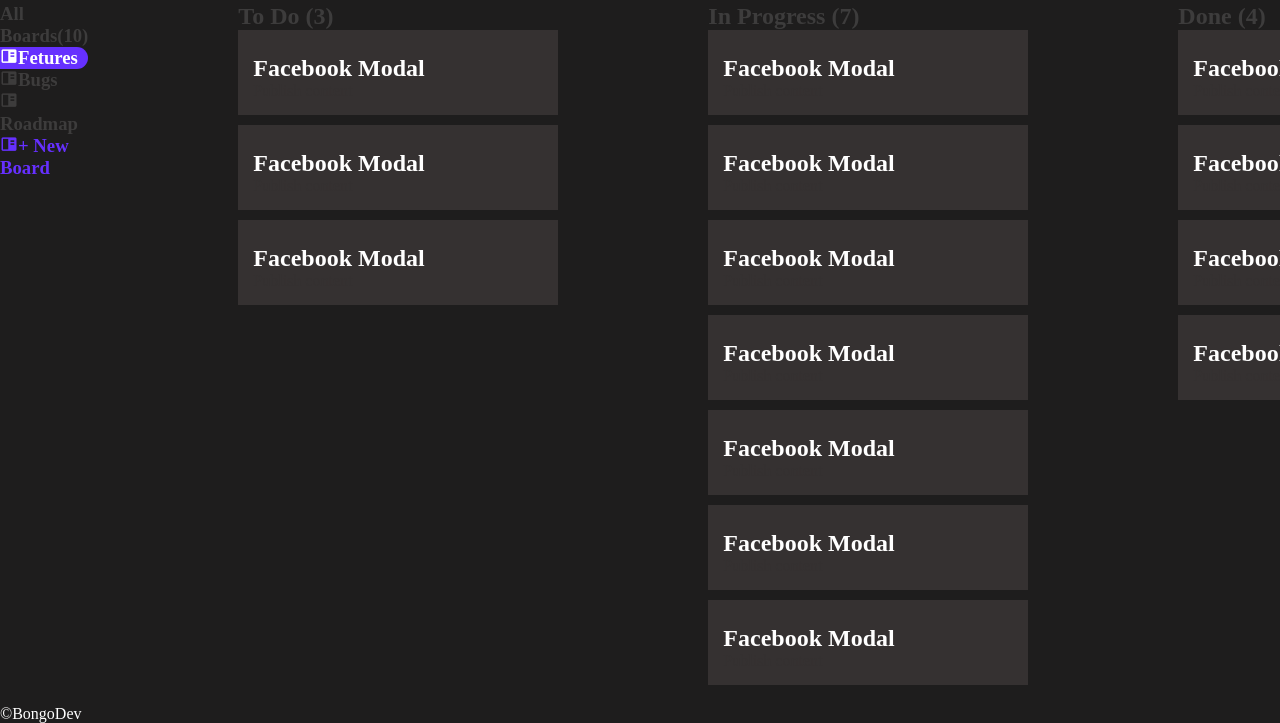
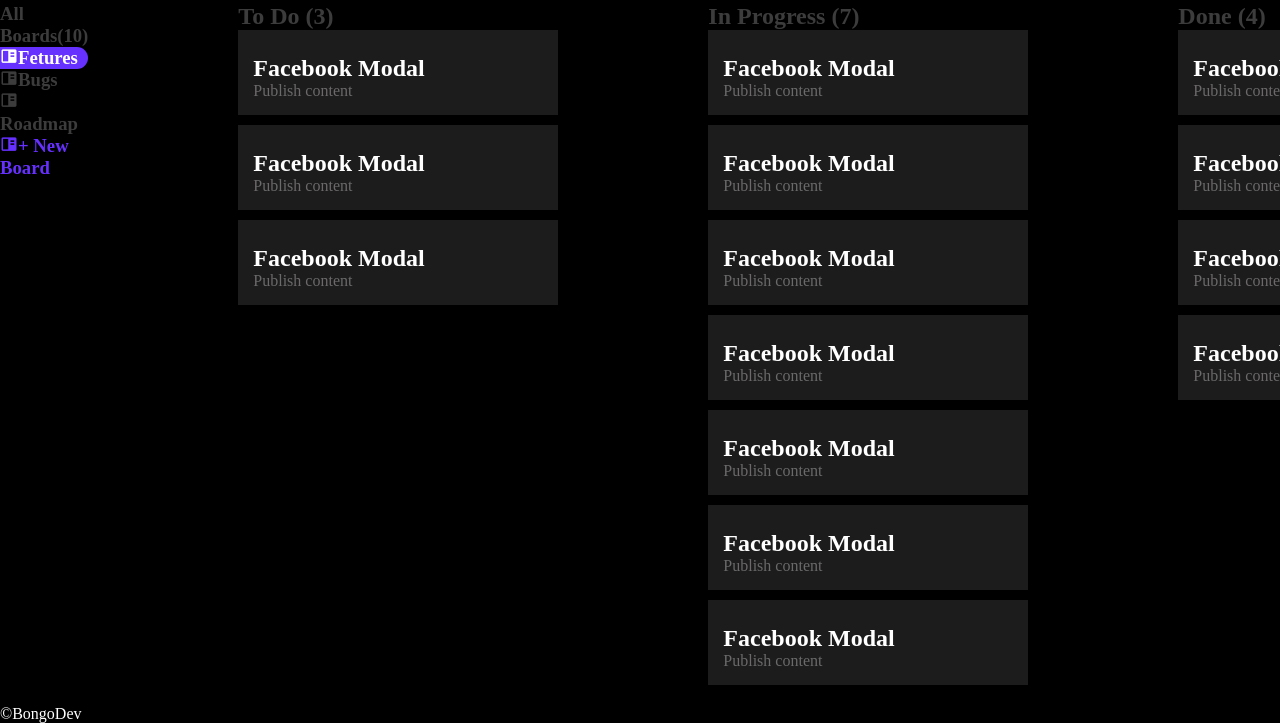
Before and after one commit to MdHafizBhuiyan/hackaton-1, a plain HTML site: page index.html in a window 1280 px wide. Shown: the part 107-830 px from the top of the page. Drawn offline with nearby package versions, Linux system fonts and the light colour scheme.

Commit message:
looooooooool

```diff
--- a/style.css
+++ b/style.css
@@ -4,7 +4,7 @@
   box-sizing: border-box;
 }
 body{
-  background-color: rgb(30, 29, 29);
+  background-color: rgb(0, 0, 0);
 }
 #brand{
   background-color: #353131;
@@ -56,7 +56,7 @@ img{
   gap:150px;
 }
 .fb{
-  background-color: #353131;
+  background-color: #1c1c1c;
   padding:15px;
   width:40vh;
   align-items: center;
@@ -64,5 +64,5 @@ img{
 
 }
 p{
-  color:#353131;
+  color:rgb(107, 105, 105);
 }
```
